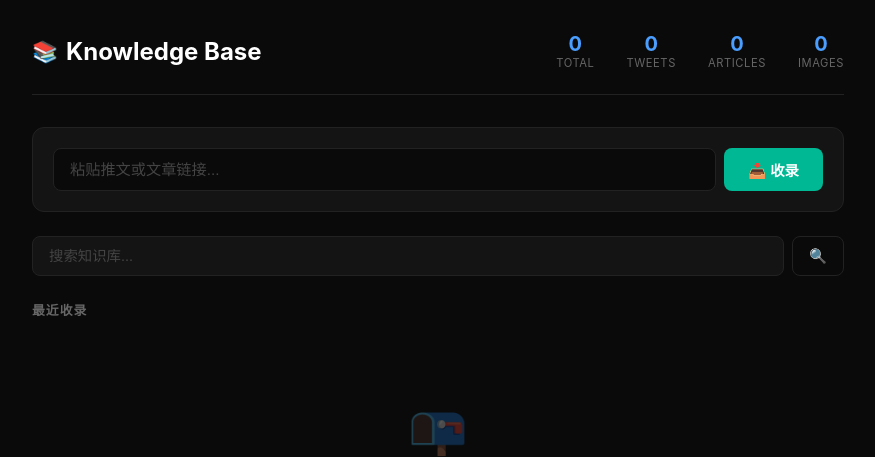
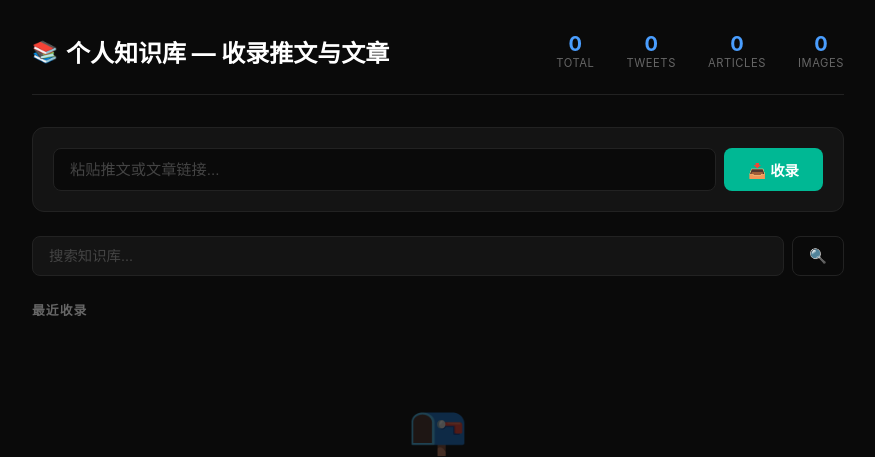
Before and after one commit to agifree939-spec/knowledge-base, a FastAPI app: page / in a window 1280 px wide. Shown: the top 457 px of the page, without its empty margins (202-1077 px from the left). Run offline with FastAPI, Linux system fonts and the light colour scheme; data that the repository does not hold is empty; parts of the project's set-up code (start-up, migrations or seed data) failed here and were passed over; some libraries are stand-ins or nearby versions.

Commit message:
feat: update title to descriptive one-liner

```diff
--- a/templates/index.html
+++ b/templates/index.html
@@ -320,7 +320,7 @@
 <body>
 <div class="container">
     <div class="header">
-        <h1><span>📚</span> Knowledge Base</h1>
+        <h1><span>📚</span> 个人知识库 — 收录推文与文章</h1>
         <div class="stats">
             <div class="stat"><div class="num" id="s-total">-</div><div class="label">Total</div></div>
             <div class="stat"><div class="num" id="s-tweets">-</div><div class="label">Tweets</div></div>
```
